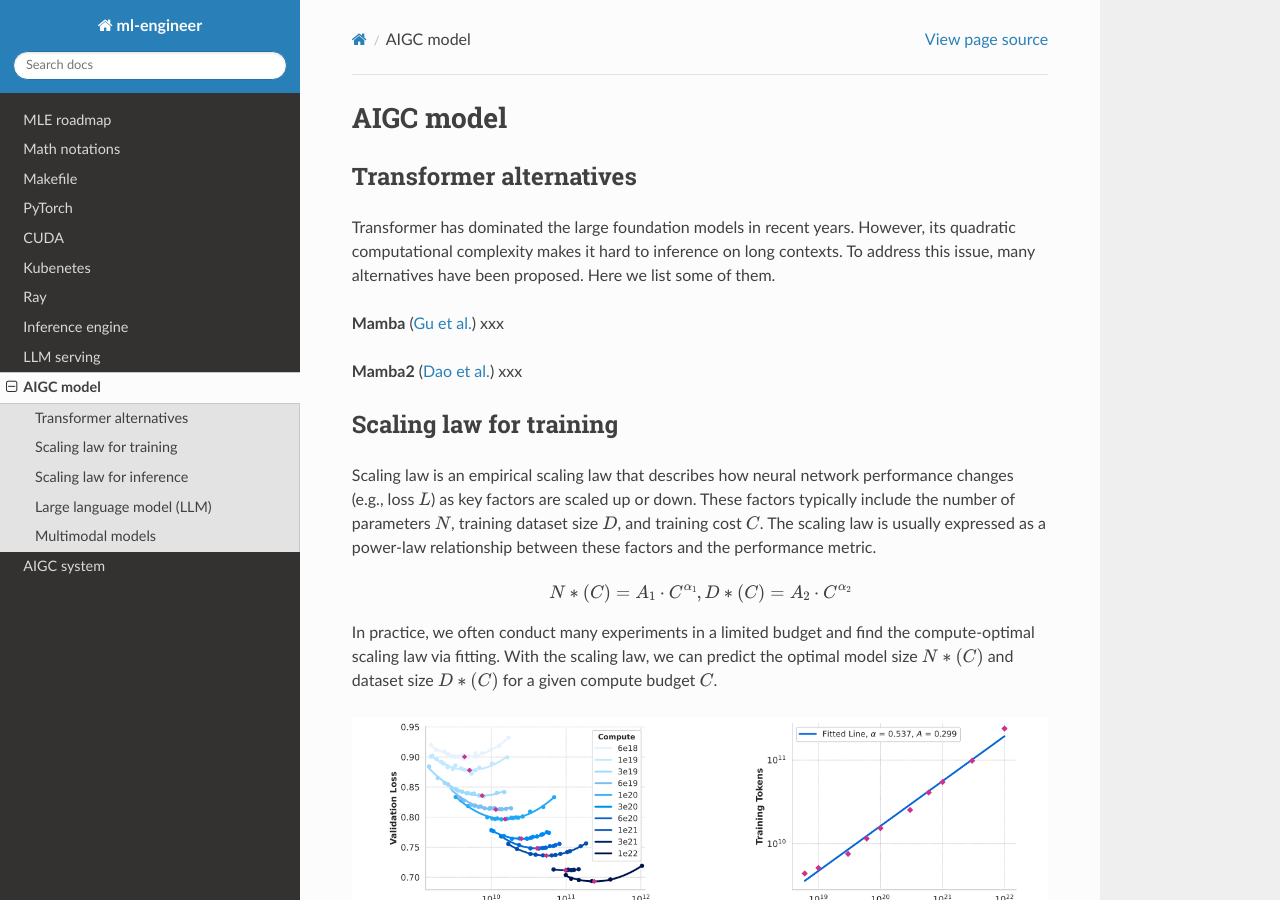
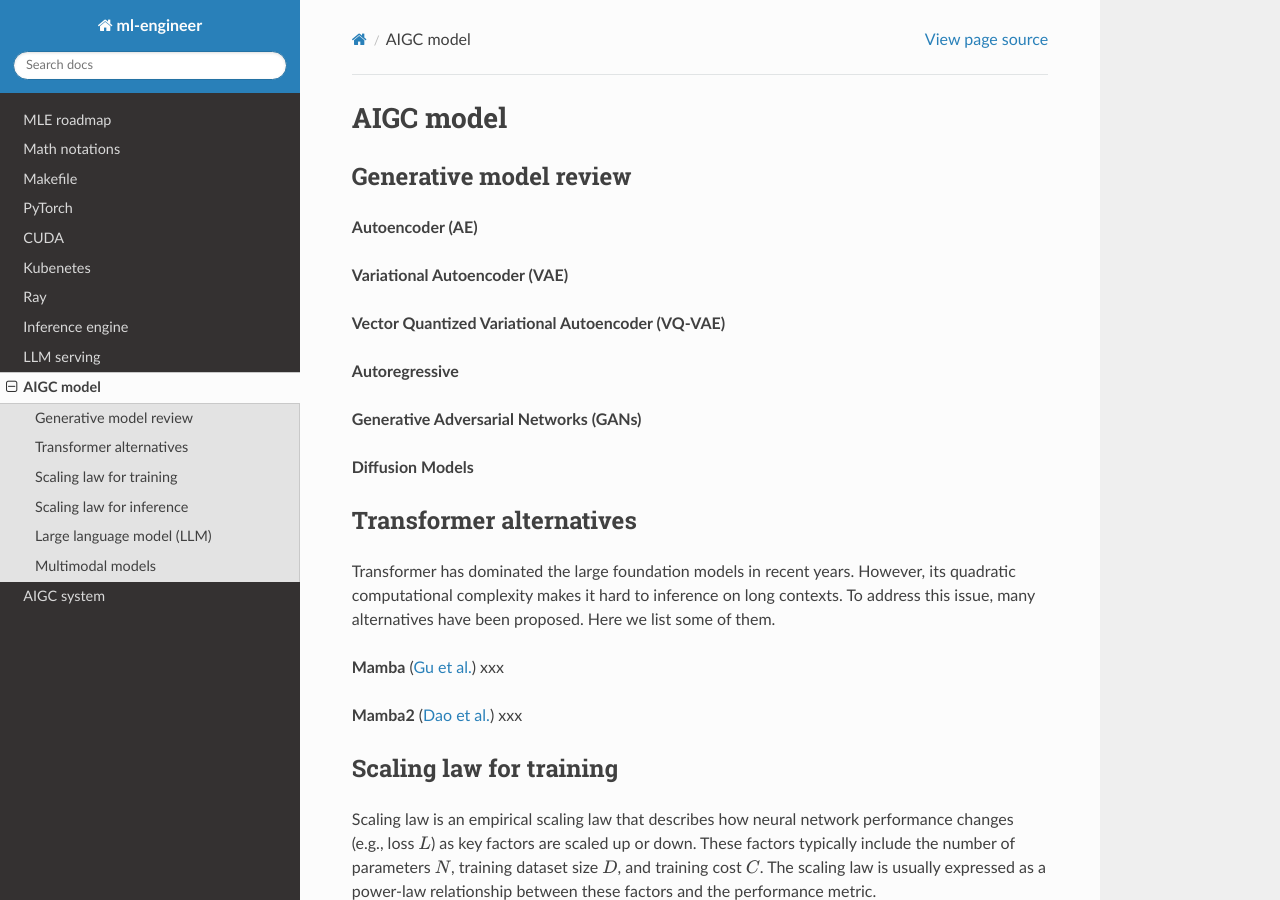
Before and after one commit to Jason-cs18/ml-engineer, a Sphinx documentation site: the page built from docs/source/aigc_model.rst, in a window 1280 px wide and 900 px high. Built offline with Sphinx 7.4.7 and the Read the Docs theme 3.1.0, drawn with Linux system fonts in a browser that asks for light colours.

```diff
--- a/docs/source/aigc_model.rst
+++ b/docs/source/aigc_model.rst
@@ -1,6 +1,21 @@
 ==========
 AIGC model
 ==========
+
+Generative model review
+-----------------------
+
+**Autoencoder (AE)**
+
+**Variational Autoencoder (VAE)**
+
+**Vector Quantized Variational Autoencoder (VQ-VAE)**
+
+**Autoregressive**
+
+**Generative Adversarial Networks (GANs)**
+
+**Diffusion Models**
 
 Transformer alternatives
 ------------------------
--- a/docs/source/cuda.rst
+++ b/docs/source/cuda.rst
@@ -8,12 +8,17 @@
 ------------------------------
 
 - Existing foundation models are not hardware-optimized. We need to design hardware-aware models (e.g., `FlashAttention series <https://arxiv.org/abs/2205.14135>`_).
+- Not all operators for new emerging models are supported by PyTorch. We have to implement them by ourselves.
 
 CUDA extension for PyTorch
 ----------------------------
+xxx
 
 How to profile a PyTorch model?
 -------------------------------
+
+Profile a PyTorch model using `torch.profiler <https://pytorch.org/docs/stable/profiler.html>`_.
+
 
 References
 -----------
```
Also changed, not shown: docs/source/pytorch.rst (+6 -1 lines).
